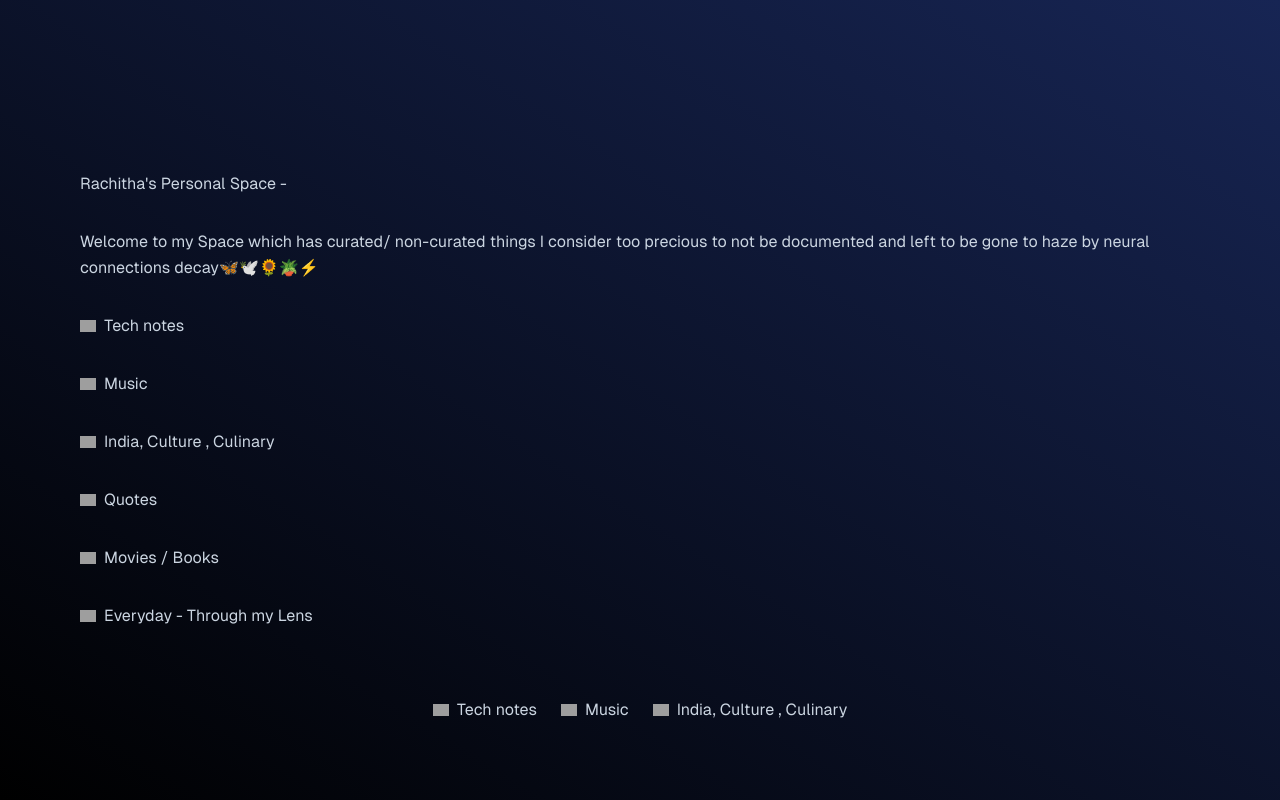
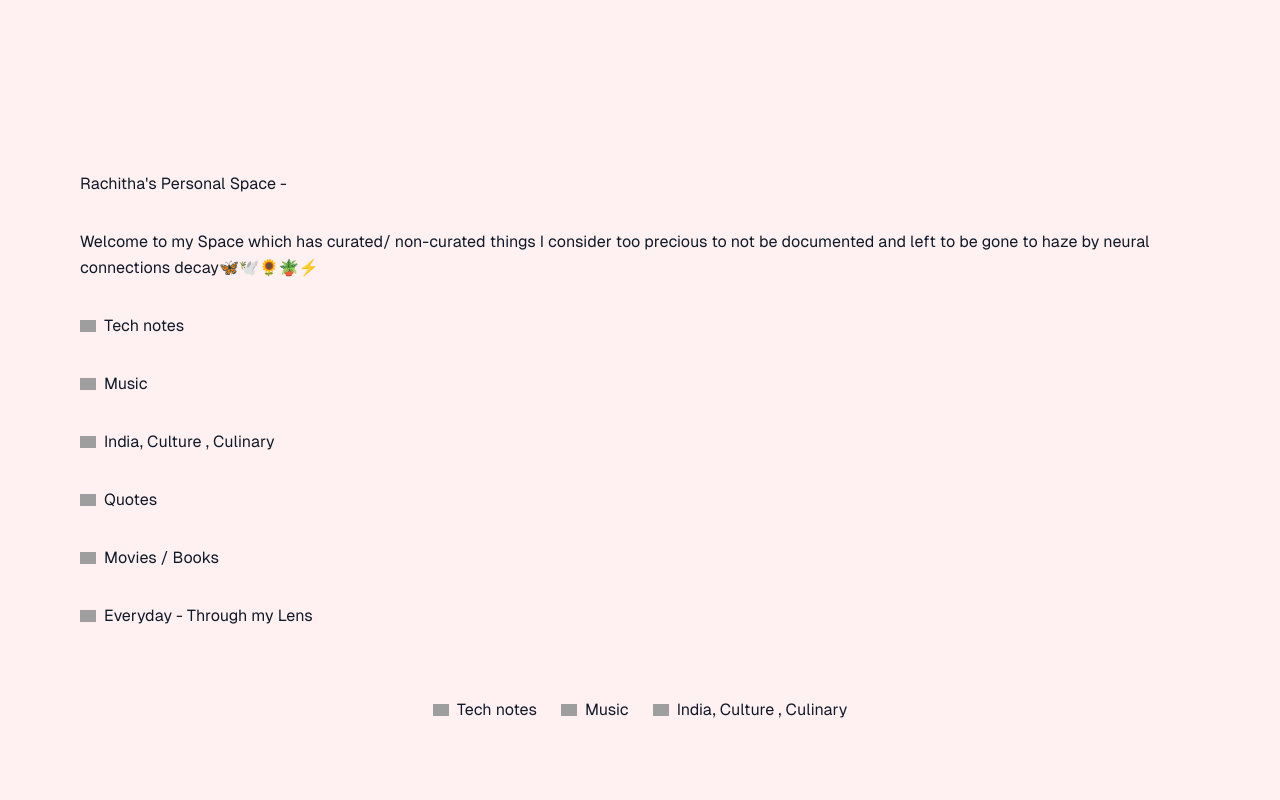
Before and after one commit to Rach1507/tech-notes, a Next.js app: page / in a window 1280 px wide. Built offline with nearby package versions, Linux system fonts and the light colour scheme; grey boxes are pictures that could not be loaded; a web font is replaced by a local one.

Commit message:
Refurbise Home route background

```diff
--- a/app/page.js
+++ b/app/page.js
@@ -3,7 +3,7 @@ import Image from "next/image";
 export default function Home() {
   return (
     <div className="grid grid-rows-[20px_1fr_20px] items-center justify-items-center min-h-screen p-8 pb-20 gap-16 sm:p-20 font-[family-name:var(--font-geist-sans)] bg-gradient-to-bl
-  from-blue-950 to-black  leading-relaxed text-slate-300 select-none">
+  bg-rose-50 leading-relaxed text-gray-900 select-none">
       <main className="flex flex-col gap-8 row-start-2 items-center sm:items-start">
         Rachitha's Personal Space -
         <div>Welcome to my Space which has curated/ non-curated things I consider too precious to not be documented and left to be gone to haze by neural connections decay🦋🕊️🌻🪴⚡️</div>
@@ -12,7 +12,7 @@ export default function Home() {
 {/* <div>Step into my little universe, where every moment is a treasure waiting to be captured. This is a space where the curated and uncurated come together—stories, ideas, and memories I simply can’t let slip away, too precious to be stored in the prefrontal cortex and naturally weaken due to the decay of neural connections in the hippocampus.</div> */}
         <a
           className="flex items-center gap-2 hover:underline hover:underline-offset-4"
-          href="https://nextjs.org/learn?utm_source=create-next-app&utm_medium=appdir-template-tw&utm_campaign=create-next-app"
+          // href="https://nextjs.org/learn?utm_source=create-next-app&utm_medium=appdir-template-tw&utm_campaign=create-next-app"
           target="_blank"
           rel="noopener noreferrer"
         >
@@ -27,7 +27,7 @@ export default function Home() {
         </a>
         <a
           className="flex items-center gap-2 hover:underline hover:underline-offset-4"
-          href="https://vercel.com/templates?framework=next.js&utm_source=create-next-app&utm_medium=appdir-template-tw&utm_campaign=create-next-app"
+          // href="https://vercel.com/templates?framework=next.js&utm_source=create-next-app&utm_medium=appdir-template-tw&utm_campaign=create-next-app"
           target="_blank"
           rel="noopener noreferrer"
         >
@@ -42,7 +42,7 @@ export default function Home() {
         </a>
         <a
           className="flex items-center gap-2 hover:underline hover:underline-offset-4"
-          href="https://nextjs.org?utm_source=create-next-app&utm_medium=appdir-template-tw&utm_campaign=create-next-app"
+          // href="https://nextjs.org?utm_source=create-next-app&utm_medium=appdir-template-tw&utm_campaign=create-next-app"
           target="_blank"
           rel="noopener noreferrer"
         >
@@ -72,7 +72,7 @@ export default function Home() {
         </a>
         <a
           className="flex items-center gap-2 hover:underline hover:underline-offset-4"
-          href="https://nextjs.org?utm_source=create-next-app&utm_medium=appdir-template-tw&utm_campaign=create-next-app"
+          // href="https://nextjs.org?utm_source=create-next-app&utm_medium=appdir-template-tw&utm_campaign=create-next-app"
           target="_blank"
           rel="noopener noreferrer"
         >
@@ -87,7 +87,7 @@ export default function Home() {
         </a>
         <a
           className="flex items-center gap-2 hover:underline hover:underline-offset-4"
-          href="https://nextjs.org?utm_source=create-next-app&utm_medium=appdir-template-tw&utm_campaign=create-next-app"
+          // href="https://nextjs.org?utm_source=create-next-app&utm_medium=appdir-template-tw&utm_campaign=create-next-app"
           target="_blank"
           rel="noopener noreferrer"
         >
@@ -104,7 +104,7 @@ export default function Home() {
       <footer className="row-start-3 flex gap-6 flex-wrap items-center justify-center">
         <a
           className="flex items-center gap-2 hover:underline hover:underline-offset-4"
-          href="https://nextjs.org/learn?utm_source=create-next-app&utm_medium=appdir-template-tw&utm_campaign=create-next-app"
+          // href="https://nextjs.org/learn?utm_source=create-next-app&utm_medium=appdir-template-tw&utm_campaign=create-next-app"
           target="_blank"
           rel="noopener noreferrer"
         >
@@ -119,7 +119,7 @@ export default function Home() {
         </a>
         <a
           className="flex items-center gap-2 hover:underline hover:underline-offset-4"
-          href="https://vercel.com/templates?framework=next.js&utm_source=create-next-app&utm_medium=appdir-template-tw&utm_campaign=create-next-app"
+          // href="https://vercel.com/templates?framework=next.js&utm_source=create-next-app&utm_medium=appdir-template-tw&utm_campaign=create-next-app"
           target="_blank"
           rel="noopener noreferrer"
         >
@@ -134,7 +134,7 @@ export default function Home() {
         </a>
         <a
           className="flex items-center gap-2 hover:underline hover:underline-offset-4"
-          href="https://nextjs.org?utm_source=create-next-app&utm_medium=appdir-template-tw&utm_campaign=create-next-app"
+          // href="https://nextjs.org?utm_source=create-next-app&utm_medium=appdir-template-tw&utm_campaign=create-next-app"
           target="_blank"
           rel="noopener noreferrer"
         >
```
